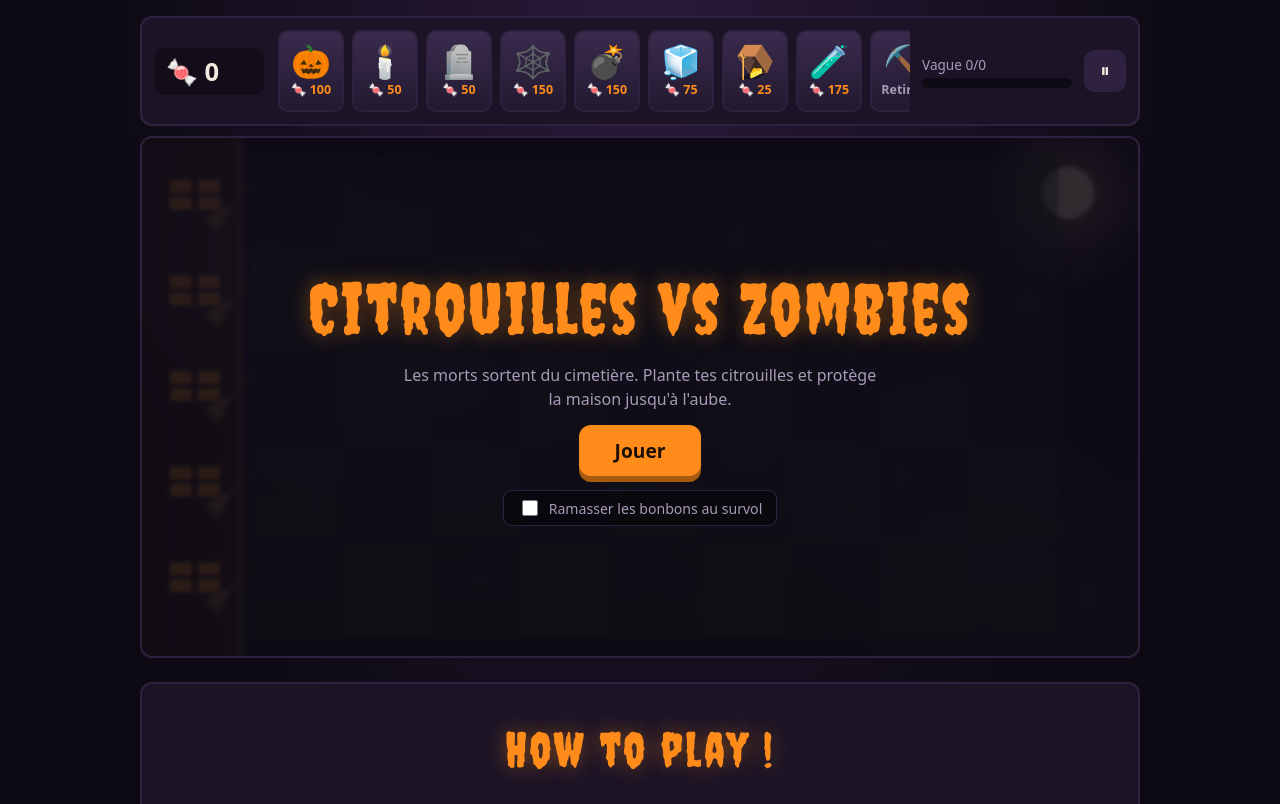
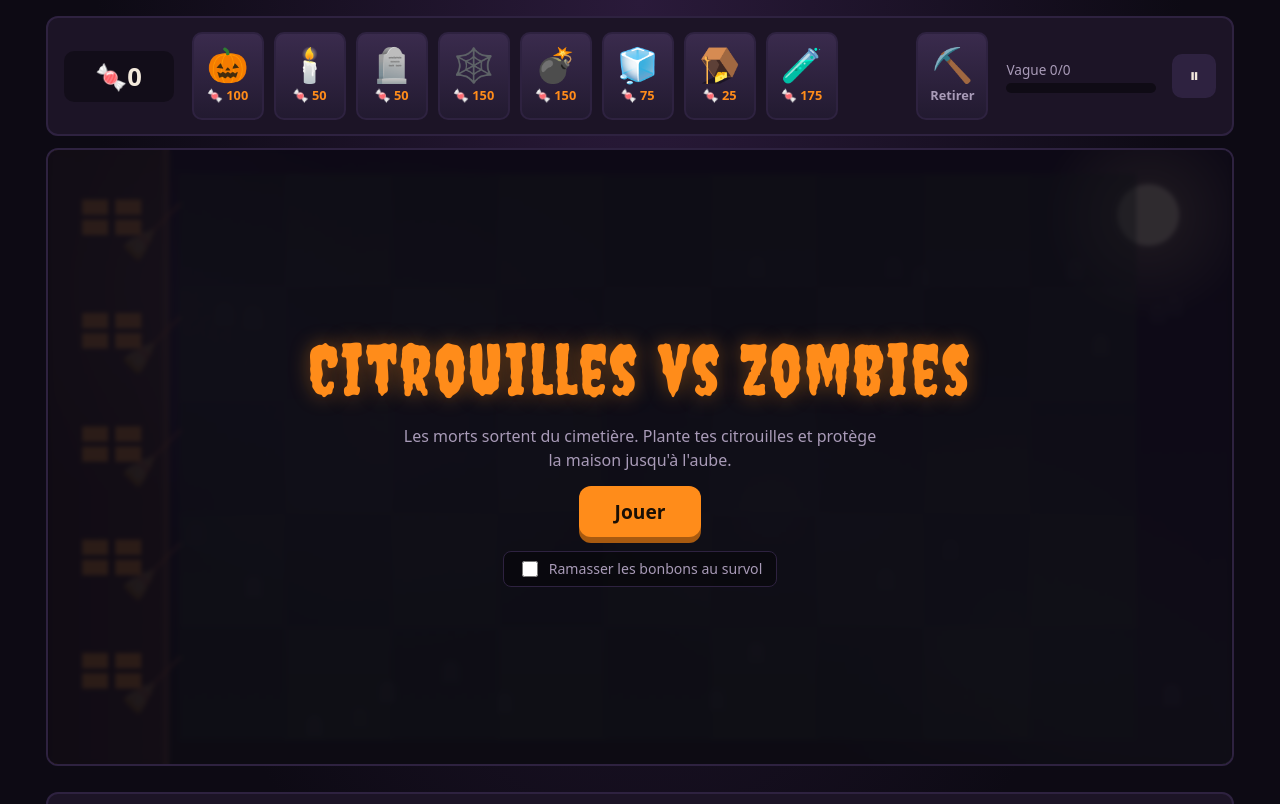
Before and after one commit to Crabe-Corp/JAM-ZOMBIE, a website with bundled scripts: page index.html in a window 1280 px wide. Shown: the top 804 px of the page. Built offline with nearby package versions, Linux system fonts and the light colour scheme.

Commit message:
feat(ui): expand game container width and enlarge hud card bar

```diff
--- a/style.css
+++ b/style.css
@@ -25,41 +25,57 @@ body {
 }
 
 #app {
-  width: min(1032px, 100%);
-  padding: 16px;
+  width: min(1540px, 96vw);
+  padding: 16px 20px;
   display: flex;
   flex-direction: column;
-  gap: 10px;
+  gap: 12px;
 }
 
 /* ── HUD ─────────────────────────────────────────────────── */
 #hud {
   display: flex;
   align-items: center;
-  gap: 12px;
-  flex-wrap: wrap;
-  padding: 8px 12px;
+  gap: 16px;
+  flex-wrap: nowrap;
+  padding: 10px 16px;
   background: var(--panel);
   border: 2px solid var(--panel-2);
   border-radius: 12px;
+  width: 100%;
 }
 
 #resources {
   min-width: 110px;
-  padding: 6px 12px;
+  padding: 8px 14px;
   border-radius: 10px;
   background: rgba(0, 0, 0, 0.35);
   font-size: 1.6rem;
   font-weight: 800;
+  display: flex;
+  align-items: center;
+  justify-content: center;
+  flex-shrink: 0;
 }
 #resources.bump { animation: bump 0.25s; }
 
-#card-bar { display: flex; gap: 8px; flex: 1; overflow-x: auto; padding: 4px 2px; }
+#card-bar {
+  display: flex;
+  gap: 10px;
+  flex: 1;
+  overflow-x: auto;
+  padding: 4px 2px;
+  scrollbar-width: none;
+  -ms-overflow-style: none;
+}
+#card-bar::-webkit-scrollbar {
+  display: none;
+}
 
 .card {
   position: relative;
-  width: 66px;
-  height: 82px;
+  width: 72px;
+  height: 88px;
   flex: none;
   display: flex;
   flex-direction: column;
@@ -78,9 +94,9 @@ body {
   transition: transform 0.12s, border-color 0.12s, box-shadow 0.12s;
 }
 .card:hover { transform: translateY(-2px); }
-.card-icon { font-size: 2rem; line-height: 1; }
-.card-icon img { width: 44px; height: 44px; object-fit: contain; }
-.card-cost { font-size: 0.78rem; font-weight: 700; color: var(--orange); }
+.card-icon { font-size: 2.1rem; line-height: 1; }
+.card-icon img { width: 48px; height: 48px; object-fit: contain; }
+.card-cost { font-size: 0.8rem; font-weight: 700; color: var(--orange); }
 .card-cooldown {
   position: absolute;
   inset: 0 0 auto 0;
@@ -94,18 +110,19 @@ body {
 .card.shovel { margin-left: auto; }
 .card.shovel .card-cost { color: var(--muted); }
 
-#wave { min-width: 150px; font-size: 0.85rem; color: var(--muted); }
+#wave { min-width: 150px; font-size: 0.85rem; color: var(--muted); flex-shrink: 0; }
 #wave-bar { height: 10px; margin-top: 4px; border-radius: 6px; overflow: hidden; background: rgba(0, 0, 0, 0.45); }
 #wave-fill { height: 100%; width: 0; background: linear-gradient(90deg, var(--green), var(--orange), var(--danger)); transition: width 0.3s; }
 
 .icon-btn {
-  width: 42px; height: 42px;
+  width: 44px; height: 44px;
   border: 2px solid var(--panel-2);
   border-radius: 10px;
   background: var(--panel-2);
   color: var(--text);
   font-size: 1.2rem;
   cursor: pointer;
+  flex-shrink: 0;
 }
 
 /* ── Zone de jeu ─────────────────────────────────────────── */
@@ -115,6 +132,12 @@ body {
   border: 2px solid var(--panel-2);
   border-radius: 12px;
   background: #000;
+  width: 100%;
+  aspect-ratio: 1000 / 520;
+  max-height: calc(100vh - 160px);
+  display: flex;
+  align-items: center;
+  justify-content: center;
   transition: box-shadow 0.2s ease, border-color 0.2s ease;
 }
 
@@ -123,7 +146,13 @@ body {
   box-shadow: inset 16px 0 24px -6px rgba(224, 69, 74, 0.75), 0 0 18px rgba(224, 69, 74, 0.35);
 }
 
-canvas { display: block; width: 100%; height: auto; touch-action: none; }
+canvas {
+  display: block;
+  width: 100%;
+  height: 100%;
+  object-fit: contain;
+  touch-action: none;
+}
 
 #banner {
   position: absolute;
@@ -256,11 +285,11 @@ button.ghost {
 }
 
 .card-footer-container .card {
-  flex: 1 1 240px;
-  max-width: 300px;
+  flex: 1 1 280px;
+  max-width: 440px;
   min-height: 160px;
   height: auto;
-  padding: 18px 16px;
+  padding: 20px 18px;
   display: flex;
   flex-direction: column;
   align-items: center;
```
